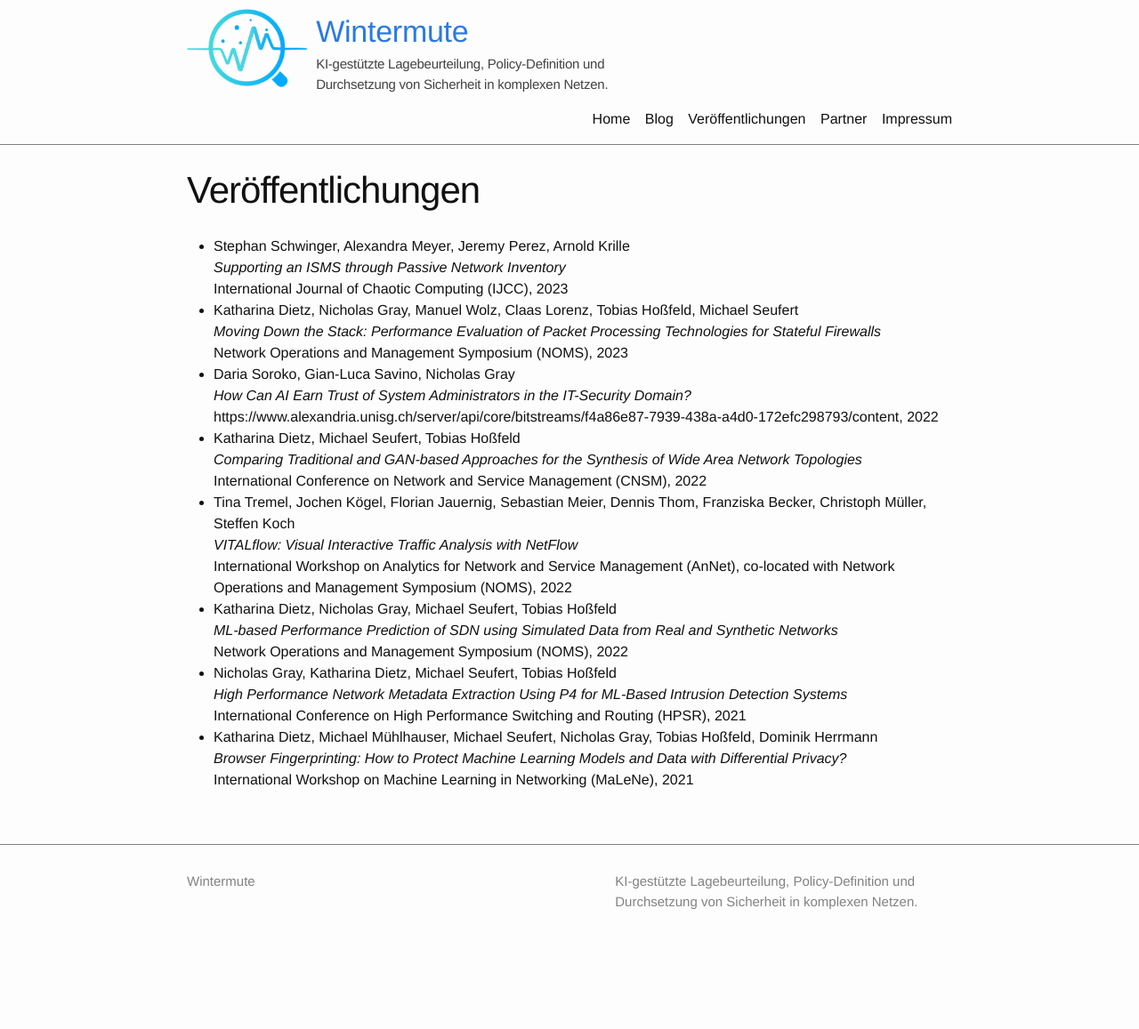
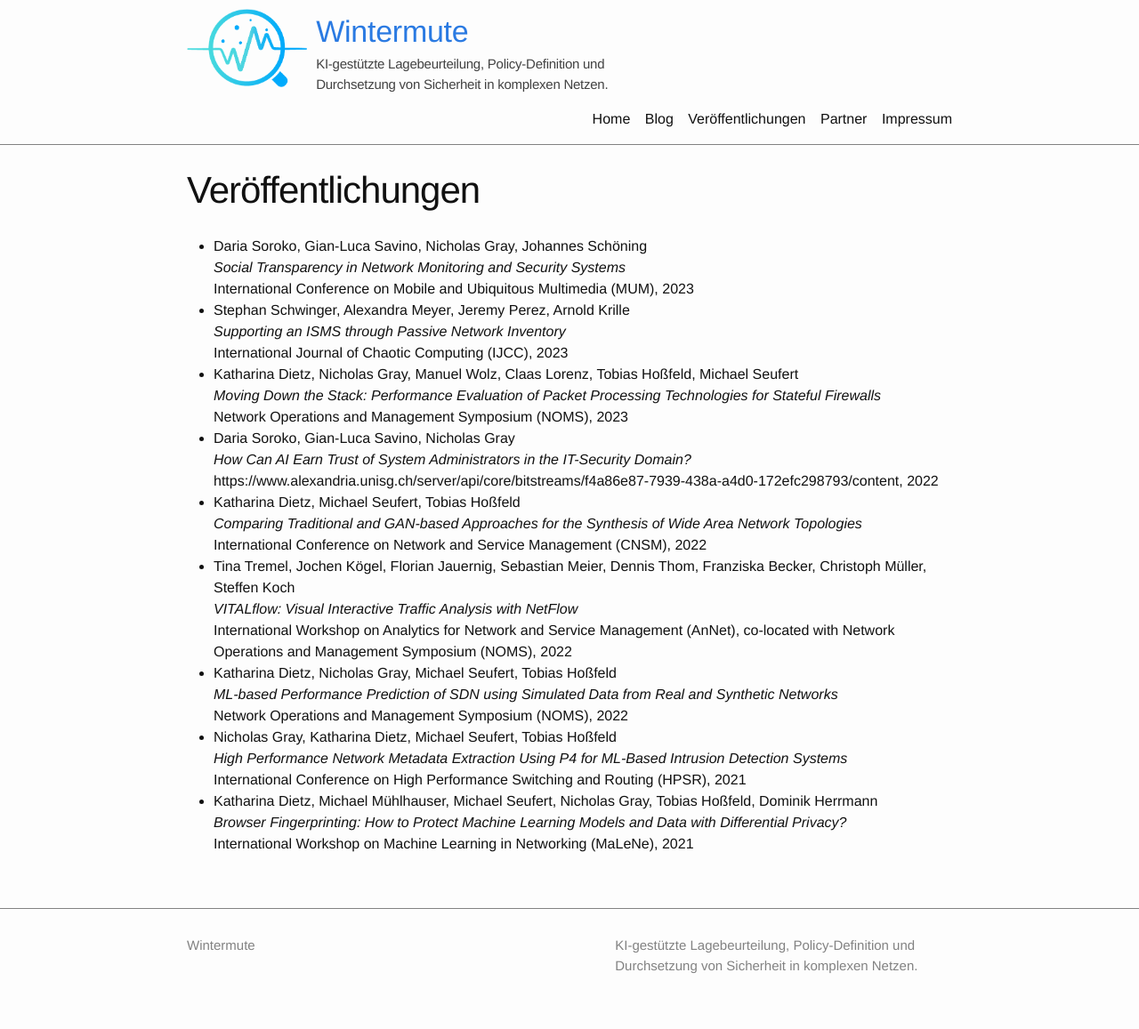
Before and after one commit to wintermute-project/website, a Jekyll site: the page built from veroeffentlichungen.md, in a window 1280 px wide. Shown: the whole page at 89% size. Built offline with Jekyll 4.4.1, drawn with Linux system fonts in a browser that asks for light colours; before the commit the page ends 1085 px from its top, so only the background shows below that.

Commit message:
Update publications.yaml

```diff
--- a/_data/publications.yaml
+++ b/_data/publications.yaml
@@ -1,3 +1,8 @@
+- authors: Daria Soroko, Gian-Luca Savino, Nicholas Gray, Johannes Schöning
+  title: "Social Transparency in Network Monitoring and Security Systems"
+  conf: International Conference on Mobile and Ubiquitous Multimedia (MUM)
+  year: 2023
+
 - authors: Stephan Schwinger, Alexandra Meyer, Jeremy Perez, Arnold Krille
   title: "Supporting an ISMS through Passive Network Inventory"
   conf: International Journal of Chaotic Computing (IJCC)
```
